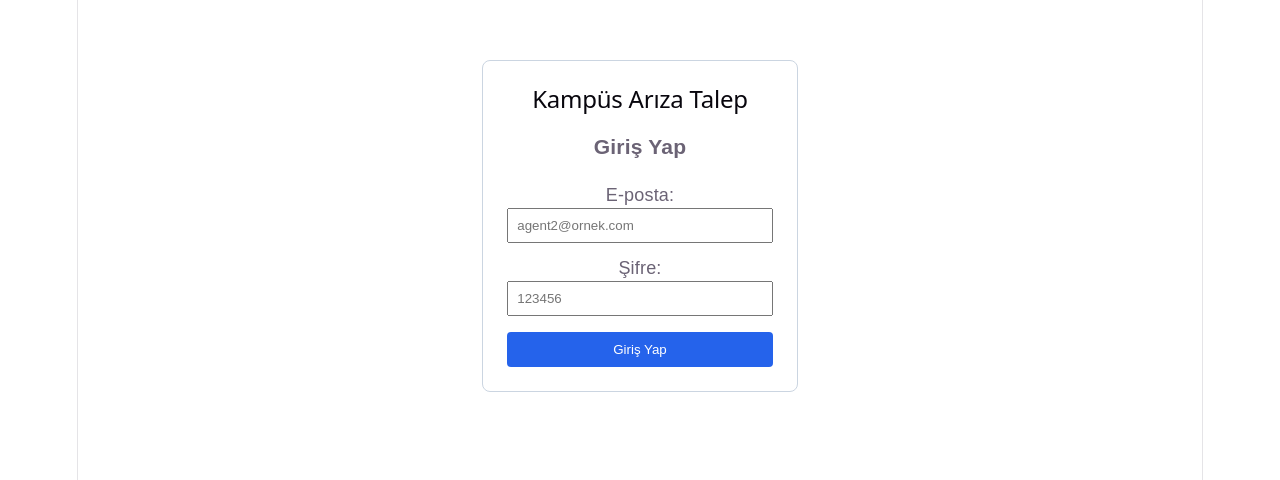
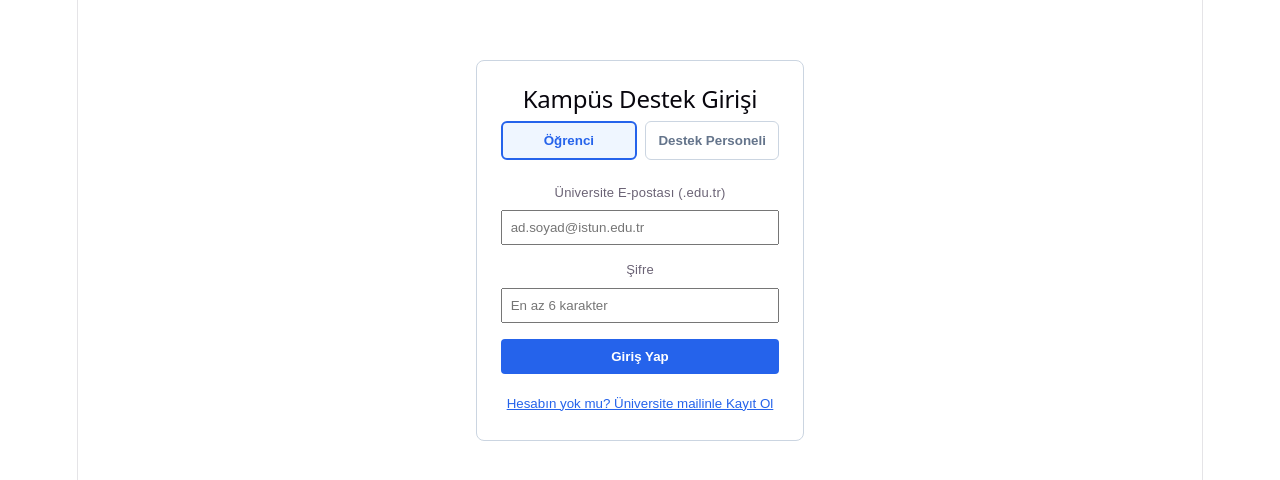
Before and after one commit to ozlemsertkaya/campus-ticket-web, a React (Vite) app: page / in a window 1280 px wide. Shown: the top 480 px of the page. Built offline with nearby package versions, Linux system fonts and the light colour scheme.

Commit message:
feat: add role-based UI views and clean login form

```diff
--- a/src/App.jsx
+++ b/src/App.jsx
@@ -1,99 +1,316 @@
-import React, { useState, useEffect } from 'react'  //kullanıcının klavyeden yazdığı şeyleri bu kutuda tutucaz.
+import React, { useState, useEffect } from 'react';
 import api from './api';
 
 function App() {
+  // 1. OTURUM VE TOKEN DURUMLARI
+  const [token, setToken] = useState(localStorage.getItem('token') || '');
+  const [user, setUser] = useState(() => {
+    const savedUser = localStorage.getItem('user');
+    return savedUser ? JSON.parse(savedUser) : null;
+  });
+
+  // 2. AUTH FORM DURUMLARI (Giriş / Kayıt)
+  const [isRegister, setIsRegister] = useState(false);
+  const [name, setName] = useState('');
   const [email, setEmail] = useState('');
   const [password, setPassword] = useState('');
-  const [user, setUser] = useState(null);
-  const [error, setError] = useState('');
+  const [authError, setAuthError] = useState('');
+  const [selectedRole, setSelectedRole] = useState('student'); // 'student' veya 'agent'
 
+  // 3. BİLET VE FORM DURUMLARI
+  const [tickets, setTickets] = useState([]);
+  const [title, setTitle] = useState('');
+  const [description, setDescription] = useState('');
+  const [priority, setPriority] = useState('orta');
+  const [formSuccess, setFormSuccess] = useState('');
 
-  const handleLogin = async (e) => {
-    e.preventDefault();
-    setError('');
+  // --- API ÇAĞRILARI VE İŞLEMLER ---
+
+  // Biletleri getiren fonksiyon
+  const fetchTickets = async () => {
     try {
-      const response = await api.post('/login', {
-        email: email,
-        password: password,
-      });
-      localStorage.setItem('token', response.data.token);//gelen token ı tarayıcının yerel hafızasına yaz
-      setUser(response.data.user);
-    } catch (err) {
-      console.error(err);
-      setError('Giriş başarısız!Bilgilerinizi kontrol edin.');
-    }
-  };
-  const handleLogout = () => {
-    localStorage.removeıtem('token');
-    setUser(null);
-  };
-  const [tickets, setTickets] = useState([]);//boş çünkü backendden bir sürü talep gelecek.
-  const fetchTickets = async () => {//Talepleri çeken fonk.
-    try {
-      //Backend GET /api/tickets rotasına istek atıyoruz.
       const response = await api.get('/tickets');
-      console.log('Gelen talepler:', response.data);
-      //Gelen arıza listesini state e kaydediyoruz.
-      //(Eğer backend paginate ediyorsa response.data.data olabilir, kontrol edeceğiz)
       setTickets(response.data.data || response.data);
     } catch (err) {
       console.error('Talepler yüklenirken hata oluştu:', err);
     }
+  };
 
-  }
-  useEffect(() => {//sayfa yüklendiğinde veya user bilgisi değiştiğinde kontrol eder.
-    if (user) {//user varsa hemen fonk çalıştırır.
+  // Sayfa açıldığında veya token değiştiğinde çalışır
+  useEffect(() => {
+    if (token) {
+      api.defaults.headers.common['Authorization'] = `Bearer ${token}`;
       fetchTickets();
     }
-  }, [user]);
+  }, [token]);
 
+  // Giriş / Kayıt Ortak Gönderim Fonksiyonu
+  const handleAuthSubmit = async (e) => {
+    e.preventDefault();
+    setAuthError('');
+
+    const endpoint = isRegister ? '/register' : '/login';
+    const payload = isRegister ? { name, email, password, role: selectedRole } : { email, password };
+
+    try {
+      const res = await api.post(endpoint, payload);
+      const { token: newToken, user: userData } = res.data;
+
+      localStorage.setItem('token', newToken);
+      localStorage.setItem('user', JSON.stringify(userData));
+      api.defaults.headers.common['Authorization'] = `Bearer ${newToken}`;
+
+      setToken(newToken);
+      setUser(userData);
+    } catch (err) {
+      setAuthError(err.response?.data?.message || 'İşlem başarısız, bilgileri kontrol edin.');
+    }
+  };
+
+  // Çıkış Yapma Fonksiyonu
+  const handleLogout = async () => {
+    try {
+      await api.post('/logout');
+    } catch (err) {
+      // Backend hata verse bile oturumu temizle
+    }
+
+    localStorage.removeItem('token');
+    localStorage.removeItem('user');
+    delete api.defaults.headers.common['Authorization'];
+    setToken('');
+    setUser(null);
+    setTickets([]);
+  };
+
+  // Yeni Bilet Oluşturma Fonksiyonu (Öğrenci)
+  const handleCreateTicket = async (e) => {
+    e.preventDefault();
+    setFormSuccess('');
+
+    try {
+      await api.post('/tickets', {
+        title,
+        description,
+        priority,
+      });
+
+      setFormSuccess('Arıza talebi başarıyla oluşturuldu!');
+      setTitle('');
+      setDescription('');
+      setPriority('orta');
+      fetchTickets();
+      setTimeout(() => setFormSuccess(''), 3000);
+    } catch (err) {
+      console.error('Talep oluşturulurken hata:', err);
+    }
+  };
+
+  // Personel: Talebi Üzerine Alma
+  const handleAssignTicket = async (ticketId) => {
+    try {
+      await api.post(`/tickets/${ticketId}/assign`, {
+        user_id: user?.id,
+      });
+      fetchTickets();
+    } catch (err) {
+      console.error('Talep atanırken hata oluştu:', err);
+    }
+  };
+
+  // Personel: Talebi Çözüldü Yapma
+  const handleResolveTicket = async (ticketId) => {
+    try {
+      await api.post(`/tickets/${ticketId}/resolve`);
+      fetchTickets();
+    } catch (err) {
+      console.error('Talep çözülürken hata oluştu:', err);
+    }
+  };
+
+  // ========================================================
+  // 1. EKRAN: GİRİŞ YAPILMAMIŞSA (KAYIT / GİRİŞ FORMU)
+  // ========================================================
+  if (!token || !user) {
     return (
-    <div style={{ maxWidth: '420px', margin: '60px auto', fontFamily: 'Arial, sans-serif', padding: '24px', border: '1px solid #cbd5e1', borderRadius: '8px' }}>
-      <h2 style={{ textAlign: 'center' }}>Kampüs Arıza Talep</h2>
-      {/* Mantık: user boşsa (null) FORMU GÖSTER, doluysa HOŞ GELDİN KARTINI GÖSTER */}
-      {!user ? (
-        <form onSubmit={handleLogin}>
-          <h3>Giriş Yap</h3>
-          {error && <p style={{ color: 'red', fontSize: '14px' }}>{error}</p>}
+      <div style={{ maxWidth: '400px', margin: '60px auto', padding: '24px', border: '1px solid #cbd5e1', borderRadius: '8px', fontFamily: 'Arial, sans-serif' }}>
+        <h2 style={{ textAlign: 'center', marginTop: 0 }}>
+          {isRegister ? 'Kampüs Hesabı Aç' : 'Kampüs Destek Girişi'}
+        </h2>
+        {/*Rol seçim sekmeleri*/}
+        <div style={{ display: 'flex', gap: '8px', marginBottom: '20px' }}>
+          <button
+            type="button"
+            onClick={() => setSelectedRole('student')}
+            style={{
+              flex: 1,
+              padding: '10px',
+              border: selectedRole === 'student' ? '2px solid #2563eb' : '1px solid #cbd5e1',
+              background: selectedRole === 'student' ? '#eff6ff' : '#fff',
+              color: selectedRole === 'student' ? '#2563eb' : '#64748b',
+              fontWeight: 'bold',
+              borderRadius: '6px',
+              cursor: 'pointer'
+            }}
+          >
+            Öğrenci
+          </button>
+          <button
+            type="button"
+            onClick={() => setSelectedRole('agent')}
+            style={{
+              flex: 1,
+              padding: '10px',
+              border: selectedRole === 'agent' ? '2px solid #2563eb' : '1px solid #cbd5e1',
+              background: selectedRole === 'agent' ? '#eff6ff' : '#fff',
+              color: selectedRole === 'agent' ? '#2563eb' : '#64748b',
+              fontWeight: 'bold',
+              borderRadius: '6px',
+              cursor: 'pointer'
+            }}
+          >
+            Destek Personeli
+          </button>
+        </div>
+
+        {authError && (
+          <div style={{ background: '#fee2e2', color: '#b91c1c', padding: '10px', borderRadius: '4px', marginBottom: '14px', fontSize: '14px' }}>
+            {authError}
+          </div>
+        )}
+
+        <form onSubmit={handleAuthSubmit}>
+          {isRegister && (
             <div style={{ marginBottom: '12px' }}>
-            <label>E-posta:</label>
+              <label style={{ display: 'block', fontSize: '13px', marginBottom: '4px' }}>Ad Soyad</label>
               <input
-              type="email"
-              value={email}
-              onChange={(e) => setEmail(e.target.value)}
-              placeholder="agent2@ornek.com"
+                type="text"
+                placeholder="Adınız Soyadınız"
+                value={name}
+                onChange={(e) => setName(e.target.value)}
                 required
                 style={{ width: '100%', padding: '8px', boxSizing: 'border-box' }}
               />
             </div>
-          <div style={{ marginBottom: '16px' }}>
-            <label>Şifre:</label>
+          )}
+
+          <div style={{ marginBottom: '12px' }}>
+            <label style={{ display: 'block', fontSize: '13px', marginBottom: '4px' }}>Üniversite E-postası (.edu.tr)</label>
             <input
-              type="password"
-              value={password}
-              onChange={(e) => setPassword(e.target.value)}
-              placeholder="123456"
+              type="email"
+              placeholder="ad.soyad@istun.edu.tr"
+              value={email}
+              onChange={(e) => setEmail(e.target.value)}
               required
               style={{ width: '100%', padding: '8px', boxSizing: 'border-box' }}
             />
           </div>
-          <button type="submit" style={{ width: '100%', padding: '10px', background: '#2563eb', color: 'white', border: 'none', borderRadius: '4px', cursor: 'pointer' }}>
-            Giriş Yap
+
+          <div style={{ marginBottom: '16px' }}>
+            <label style={{ display: 'block', fontSize: '13px', marginBottom: '4px' }}>Şifre</label>
+            <input
+              type="password"
+              placeholder="En az 6 karakter"
+              value={password}
+              onChange={(e) => setPassword(e.target.value)}
+              required
+              style={{ width: '100%', padding: '8px', boxSizing: 'border-box' }}
+            />
+          </div>
+
+          <button type="submit" style={{ width: '100%', padding: '10px', background: '#2563eb', color: '#fff', border: 'none', borderRadius: '4px', cursor: 'pointer', fontWeight: 'bold' }}>
+            {isRegister ? 'Kayıt Ol ve Başla' : 'Giriş Yap'}
           </button>
         </form>
-      ) : (
+
+        <div style={{ marginTop: '16px', textAlign: 'center', fontSize: '14px' }}>
+          <button
+            type="button"
+            onClick={() => { setIsRegister(!isRegister); setAuthError(''); }}
+            style={{ background: 'none', border: 'none', color: '#2563eb', cursor: 'pointer', textDecoration: 'underline' }}
+          >
+            {isRegister ? 'Zaten hesabın var mı? Giriş Yap' : 'Hesabın yok mu? Üniversite mailinle Kayıt Ol'}
+          </button>
+        </div>
+      </div>
+    );
+  }
+
+  // ========================================================
+  // 2. EKRAN: GİRİŞ YAPILMIŞSA (ANA PANEL & TALEP YÖNETİMİ)
+  // ========================================================
+  return (
+    <div style={{ maxWidth: '800px', margin: '30px auto', fontFamily: 'Arial, sans-serif', padding: '20px' }}>
+
+      {/* ÜST PANEL: PROFİL BİLGİSİ VE ÇIKIŞ */}
+      <div style={{ display: 'flex', justifyContent: 'space-between', alignItems: 'center', borderBottom: '1px solid #e2e8f0', paddingBottom: '14px', marginBottom: '20px' }}>
         <div>
-          <div style={{ display: 'flex', justifyContent: 'space-between', alignItems: 'center', borderBottom: '1px solid #e2e8f0', paddingBottom: '12px' }}>
-            <div>
-              <p style={{ margin: 0 }}><strong>Kullanıcı:</strong> {user.name} ({user.role})</p>
+          <h3 style={{ margin: 0 }}>Hoş geldin, {user.name}</h3>
+          <span style={{ fontSize: '13px', color: user.role === 'agent' ? '#2563eb' : '#059669', fontWeight: 'bold' }}>
+            Rol: {user.role === 'agent' ? 'Destek Personeli' : 'Öğrenci'} ({user.email})
+          </span>
         </div>
-            <button onClick={handleLogout} style={{ padding: '6px 12px', background: '#dc2626', color: 'white', border: 'none', borderRadius: '4px', cursor: 'pointer' }}>
+        <button
+          onClick={handleLogout}
+          style={{ padding: '8px 14px', background: '#dc2626', color: 'white', border: 'none', borderRadius: '4px', cursor: 'pointer' }}
+        >
           Çıkış Yap
         </button>
       </div>
 
-          {/* Arıza Talepleri Listesi */}
-          <h3 style={{ marginTop: '24px' }}>Arıza Talepleri</h3>
+      {/* SADECE ÖĞRENCİ GÖRÜR: TALEP AÇMA KARTI */}
+      {user.role === 'student' && (
+        <div style={{ marginBottom: '24px', padding: '16px', backgroundColor: '#f1f5f9', borderRadius: '8px', border: '1px solid #e2e8f0' }}>
+          <h4 style={{ margin: '0 0 12px 0', color: '#0f172a' }}>+ Yeni Arıza Talebi Bildir</h4>
+          {formSuccess && <p style={{ color: 'green', fontSize: '14px', margin: '4px 0' }}>{formSuccess}</p>}
+
+          <form onSubmit={handleCreateTicket}>
+            <div style={{ marginBottom: '8px' }}>
+              <input
+                type="text"
+                placeholder="Başlık (örn: Kütüphane Yazıcısı Çalışmıyor)"
+                value={title}
+                onChange={(e) => setTitle(e.target.value)}
+                required
+                style={{ width: '100%', padding: '8px', boxSizing: 'border-box' }}
+              />
+            </div>
+            <div style={{ marginBottom: '8px' }}>
+              <textarea
+                placeholder="Detaylı açıklama..."
+                value={description}
+                onChange={(e) => setDescription(e.target.value)}
+                required
+                rows="3"
+                style={{ width: '100%', padding: '8px', boxSizing: 'border-box' }}
+              />
+            </div>
+            <div style={{ display: 'flex', gap: '8px', alignItems: 'center' }}>
+              <label style={{ fontSize: '14px', color: '#334155' }}>Öncelik:</label>
+              <select
+                value={priority}
+                onChange={(e) => setPriority(e.target.value)}
+                style={{ padding: '6px' }}
+              >
+                <option value="düşük">Düşük</option>
+                <option value="orta">Orta</option>
+                <option value="yüksek">Yüksek</option>
+                <option value="acil">Acil</option>
+              </select>
+              <button
+                type="submit"
+                style={{ marginLeft: 'auto', padding: '8px 16px', background: '#059669', color: 'white', border: 'none', borderRadius: '4px', cursor: 'pointer' }}
+              >
+                Talebi Gönder
+              </button>
+            </div>
+          </form>
+        </div>
+      )}
+
+      {/* ARİZA TALEPLERİ LİSTESİ */}
+      <h3>{user.role === 'student' ? 'Açtığım Arıza Talepleri' : 'İncelenecek Kampüs Talepleri'}</h3>
+
       {tickets.length === 0 ? (
         <p style={{ color: '#64748b' }}>Henüz kayıtlı bir arıza talebi bulunmuyor.</p>
       ) : (
@@ -104,9 +321,9 @@ function App() {
               style={{
                 border: '1px solid #e2e8f0',
                 padding: '16px',
-                    borderRadius: '6px',
-                    backgroundColor: '#f8fafc',
-                    color: '#0f172a'
+                borderRadius: '8px',
+                backgroundColor: '#ffffff',
+                boxShadow: '0 1px 3px rgba(0,0,0,0.05)'
               }}
             >
               <div style={{ display: 'flex', justifyContent: 'space-between', marginBottom: '6px' }}>
@@ -115,23 +332,50 @@ function App() {
                   padding: '2px 8px',
                   borderRadius: '4px',
                   fontSize: '12px',
-                      backgroundColor: ticket.status === 'open' ? '#fef3c7' : '#dcfce7',
-                      color: ticket.status === 'open' ? '#d97706' : '#15803d'
+                  fontWeight: 'bold',
+                  backgroundColor: ticket.status === 'open' ? '#fef3c7' : ticket.status === 'in_progress' ? '#dbeafe' : '#dcfce7',
+                  color: ticket.status === 'open' ? '#d97706' : ticket.status === 'in_progress' ? '#2563eb' : '#15803d'
                 }}>
-                      {ticket.status}
+                  {ticket.status === 'open' && 'Açık (Bekliyor)'}
+                  {ticket.status === 'in_progress' && 'İşlemde'}
+                  {ticket.status === 'resolved' && 'Çözüldü'}
+                  {ticket.status === 'closed' && 'Kapatıldı'}
+                  {!['open', 'in_progress', 'resolved', 'closed'].includes(ticket.status) && ticket.status}
                 </span>
               </div>
+
               <p style={{ margin: '6px 0', fontSize: '14px', color: '#334155' }}>{ticket.description}</p>
               <small style={{ color: '#64748b' }}>Öncelik: <b>{ticket.priority}</b></small>
+
+              {/* SADECE PERSONEL GÖRÜR: TALEBİ YÖNETME BUTONLARI */}
+              {user.role === 'agent' && (
+                <div style={{ display: 'flex', gap: '8px', marginTop: '12px', borderTop: '1px solid #f1f5f9', paddingTop: '10px' }}>
+                  {ticket.status === 'open' && (
+                    <button
+                      onClick={() => handleAssignTicket(ticket.id)}
+                      style={{ backgroundColor: '#2563eb', color: '#fff', border: 'none', padding: '6px 12px', borderRadius: '4px', cursor: 'pointer' }}
+                    >
+                      Talebi Üzerime Al
+                    </button>
+                  )}
+
+                  {ticket.status === 'in_progress' && (
+                    <button
+                      onClick={() => handleResolveTicket(ticket.id)}
+                      style={{ backgroundColor: '#16a34a', color: '#fff', border: 'none', padding: '6px 12px', borderRadius: '4px', cursor: 'pointer' }}
+                    >
+                      Çözüldü Olarak İşaretle
+                    </button>
+                  )}
+                </div>
+              )}
             </div>
           ))}
         </div>
       )}
+
     </div>
-      )}
-    </div >
   );
-
 }
 
-export default App
+export default App;
```
Lines whose indentation alone changed are shown as unchanged.
